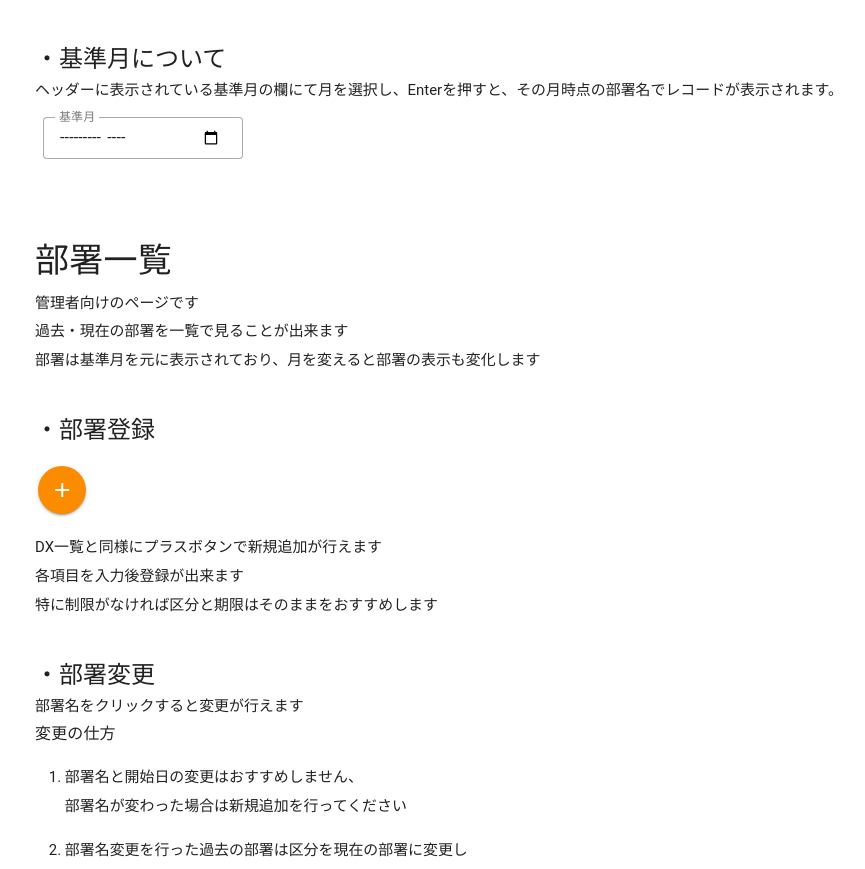
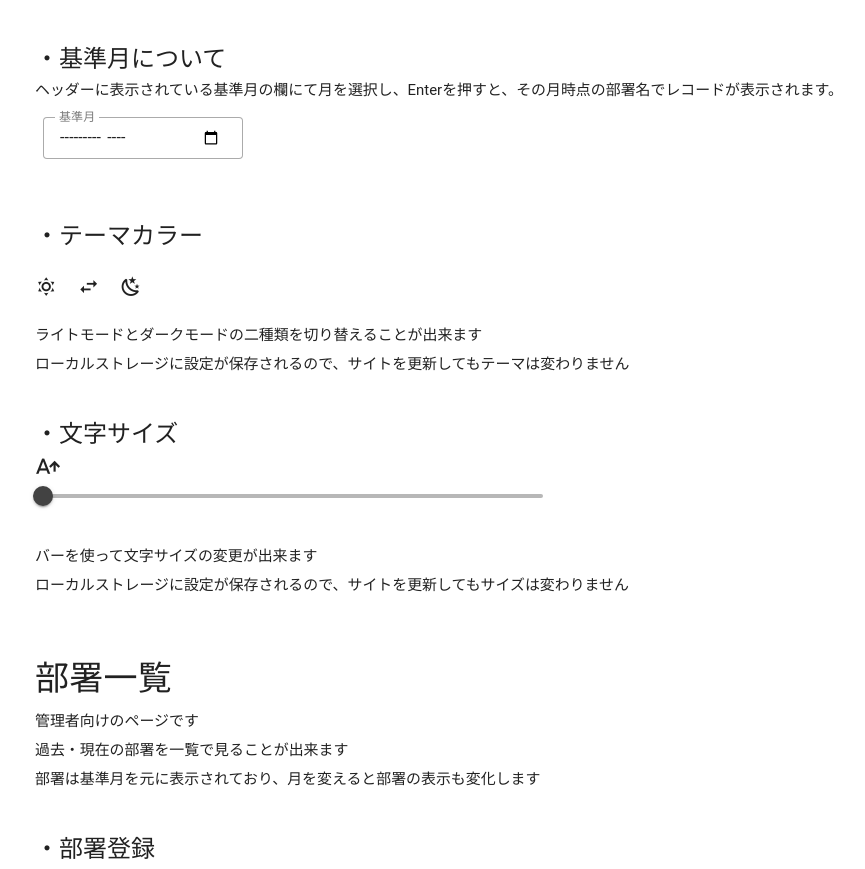
Before and after one commit to koreriku/dx-management-app, a Vue app: page /manual in a window 1280 px wide. Shown: the part 2362-3231 px from the top of the page, without its empty margins (299-1164 px from the left). Built offline with nearby package versions, Linux system fonts and the light colour scheme.

Commit message:
マニュアル追加

```diff
--- a/src/components/manual.vue
+++ b/src/components/manual.vue
@@ -295,6 +295,33 @@ const item = {
               style="width: 200px"
             ></v-text-field>
           </div>
+
+          <div class="mb-10">
+            <a class="text-h5 anchor" id="theme">・テーマカラー </a>
+            <p class="my-5">
+              <v-icon>mdi-weather-sunny </v-icon>
+              <v-icon class="mx-5">mdi-swap-horizontal</v-icon>
+              <v-icon>mdi-weather-night</v-icon>
+            </p>
+            <p>ライトモードとダークモードの二種類を切り替えることが出来ます</p>
+            <p>
+              ローカルストレージに設定が保存されるので、サイトを更新してもテーマは変わりません
+            </p>
+          </div>
+
+          <div class="mb-10">
+            <a class="text-h5 anchor" id="fontsize">・文字サイズ</a>
+            <v-icon size="large">mdi-format-font-size-increase</v-icon>
+            <v-slider
+              class="mb-2"
+              style="width: 500px"
+              @mouseup="setFontSize"
+            ></v-slider>
+            <p>バーを使って文字サイズの変更が出来ます</p>
+            <p>
+              ローカルストレージに設定が保存されるので、サイトを更新してもサイズは変わりません
+            </p>
+          </div>
         </section>
 
         <section id="department" class="mt-15">
```
